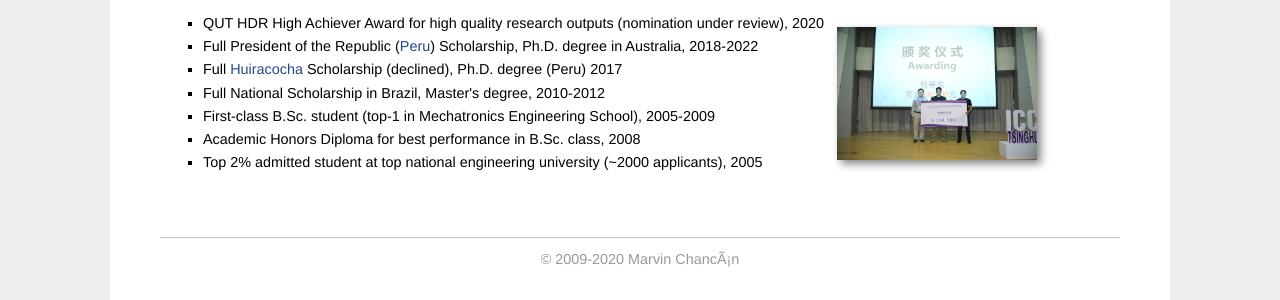
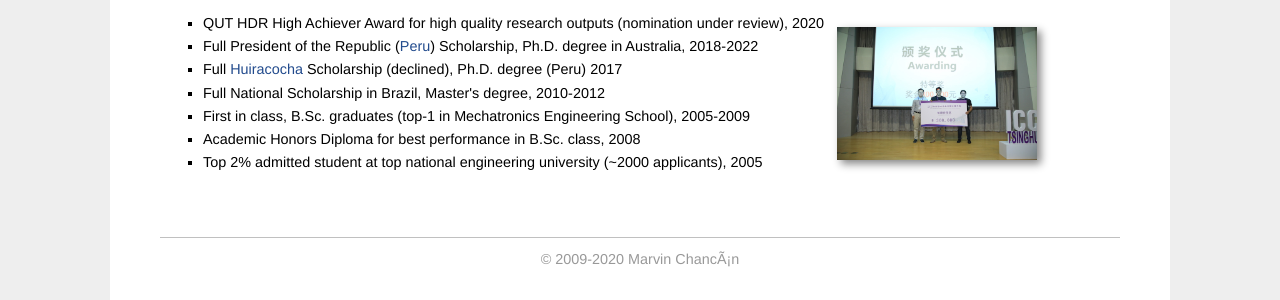
Before and after one commit to mchancan/mchancan.github.io, a Jekyll site: the page built from index.html, in a window 1280 px wide. Shown: the part 1564-1864 px from the top of the page. Built offline with Jekyll 4.4.1, drawn with Linux system fonts in a browser that asks for light colours; comment, search, counter and statistics services are not loaded.

Commit message:
Update index.html

```diff
--- a/index.html
+++ b/index.html
@@ -138,7 +138,7 @@ title: Marvin's Homepage
 				<li>Full President of the Republic (<a href="https://www.pronabec.gob.pe/beca-presidente/">Peru</a>) Scholarship, Ph.D. degree in Australia, 2018-2022</li>
 				<li>Full <a href="https://posgrado.pucp.edu.pe/beca-fondo/beca-huiracocha/">Huiracocha</a> Scholarship (declined), Ph.D. degree (Peru) 2017</li>
 				<li>Full National Scholarship in Brazil, Master's degree, 2010-2012</li>
-				<li>First-class B.Sc. student (top-1 in Mechatronics Engineering School), 2005-2009</li>
+				<li>First in class, B.Sc. graduates (top-1 in Mechatronics Engineering School), 2005-2009</li>
 				<li>Academic Honors Diploma for best performance in B.Sc. class, 2008</li>
 				<li>Top 2% admitted student at top national engineering university (~2000 applicants), 2005</li>
 			</ul>
```
